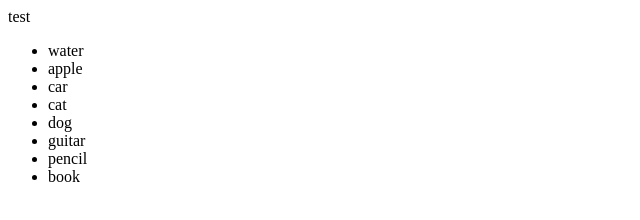
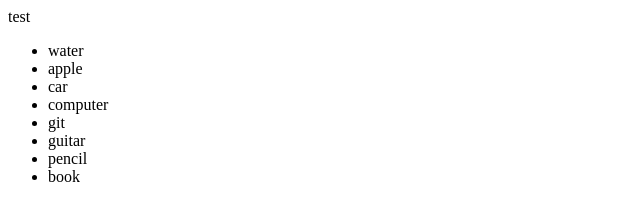
Before and after one commit to jelena212/playground, a plain HTML site: page index.html in a window 1280 px wide. Shown: the full height of the page, 0-640 px from the left. Drawn offline with Linux system fonts and the light colour scheme.

Commit message:
change index.html line6,7

```diff
--- a/index.html
+++ b/index.html
@@ -3,8 +3,8 @@ test
  <li>water</li>
  <li>apple</li>
  <li>car</li>
- <li>cat</li>
- <li>dog</li>
+ <li>computer</li>
+ <li>git</li>
  <li>guitar</li>
  <li>pencil</li>
  <li>book</li>
```
